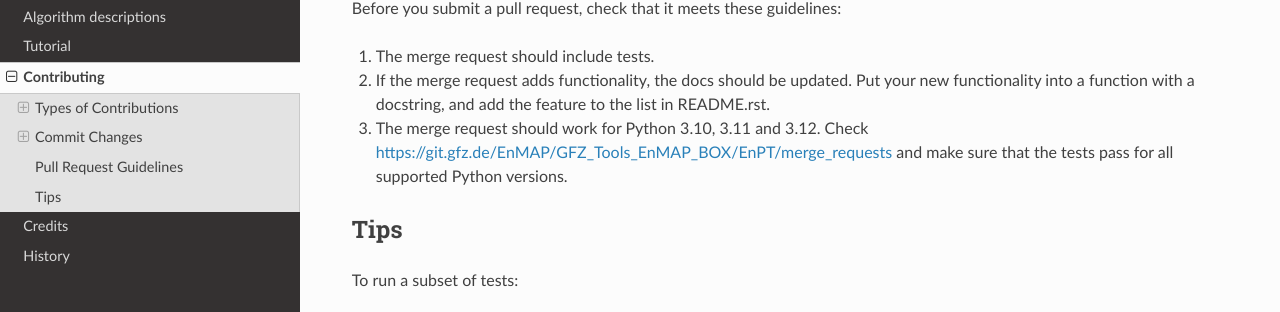
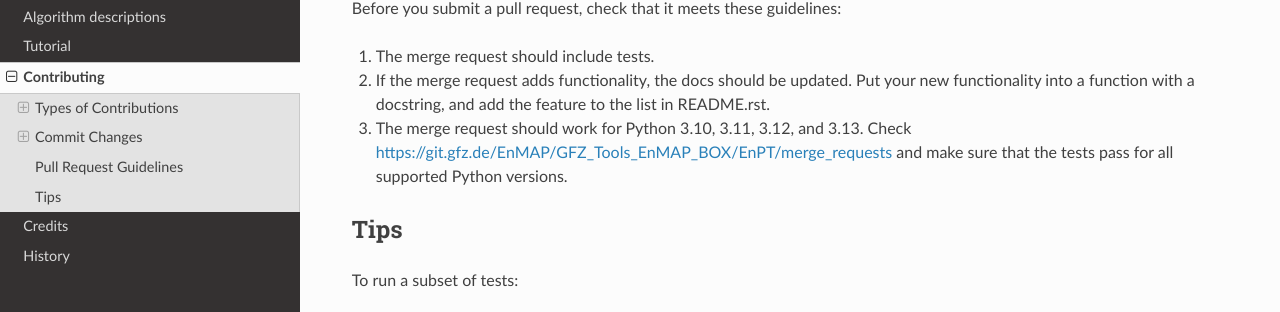
Before and after one commit to GFZ/enpt, a Sphinx documentation site: the page built from docs/contributing.rst, in a window 1280 px wide and 900 px high, scrolled down 2609 px. Shown: the part 351-663 px from the top of the window. Built offline with Sphinx 7.4.7 and the Read the Docs theme 3.1.0, drawn with Linux system fonts in a browser that asks for light colours; pages that are not in the unit, such as notebooks, are missing from menus.

Commit message:
Add Python 3.13 support.
Signed-off-by: Daniel Scheffler <danschef@gfz.de>

```diff
--- a/CONTRIBUTING.rst
+++ b/CONTRIBUTING.rst
@@ -152,7 +152,7 @@
 2. If the merge request adds functionality, the docs should be updated. Put
    your new functionality into a function with a docstring, and add the
    feature to the list in README.rst.
-3. The merge request should work for Python 3.10, 3.11 and 3.12. Check
+3. The merge request should work for Python 3.10, 3.11, 3.12, and 3.13. Check
    https://git.gfz.de/EnMAP/GFZ_Tools_EnMAP_BOX/EnPT/merge_requests
    and make sure that the tests pass for all supported Python versions.
 
--- a/docs/installation.rst
+++ b/docs/installation.rst
@@ -161,7 +161,7 @@
 
 .. note::
 
-    EnPT has been tested with Python 3.9+ on Linux, Windows and Mac OSX.
+    EnPT has been tested with Python 3.10+ on Linux, Windows and Mac OSX.
 
 
 .. _Miniforge: https://github.com/conda-forge/miniforge
--- a/pyproject.toml
+++ b/pyproject.toml
@@ -53,6 +53,7 @@
     "Programming Language :: Python :: 3.10",
     "Programming Language :: Python :: 3.11",
     "Programming Language :: Python :: 3.12",
+    "Programming Language :: Python :: 3.13",
 ]
 keywords = [
     "EnPT",
```
